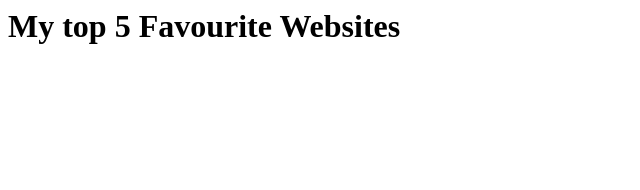
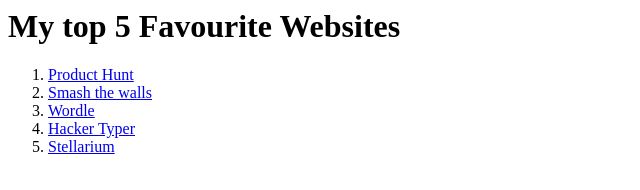
Before and after one commit to Scorpius-X/Web-Development-Boot-camp, a plain HTML site: page Web Development Projects/3.2 Anchor Elements/index.html in a window 1280 px wide. Shown: the whole page, without its empty margins (0-640 px from the left). Drawn offline with Linux system fonts and the light colour scheme.

Commit message:
Stellarium

```diff
--- a/Web Development Projects/3.2 Anchor Elements/index.html
+++ b/Web Development Projects/3.2 Anchor Elements/index.html
@@ -1,2 +1,21 @@
 <h1>My top 5 Favourite Websites</h1>
 <!-- Write your code below -->
+
+
+<ol>
+    <li>
+        <a href="www.google.com">Product Hunt</a>
+    </li>
+    <li>
+        <a href="www.dramalist.com">Smash the walls</a>
+    </li>
+    <li>
+        <a href="www.pinterest.com">Wordle</a>
+    </li>
+    <li>
+        <a href="www.unilag.com">Hacker Typer</a>
+    </li>
+    <li>
+        <a href="www.mobilelegends.com">Stellarium</a>
+    </li>
+</ol>
```
